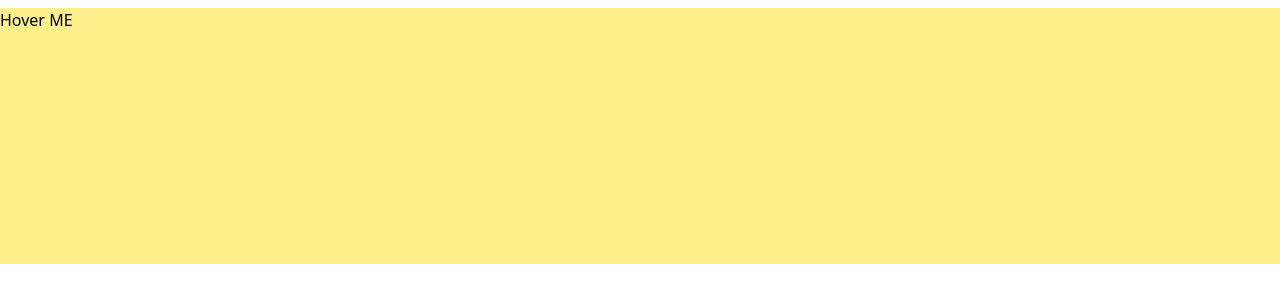
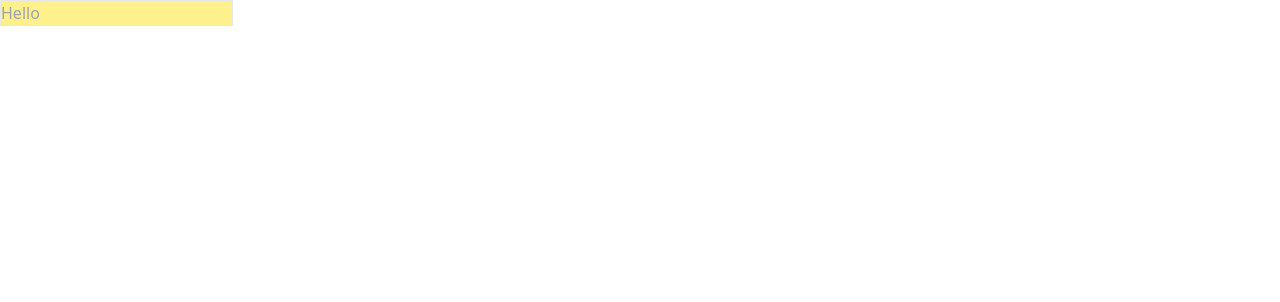
Before and after one commit to soAcademy/workshop-state-and-event, a React (Create React App) app: page / in a window 1280 px wide. Shown: the top 302 px of the page. Built offline with nearby package versions, Linux system fonts and the light colour scheme.

Commit message:
feat:submit workshop

```diff
--- a/src/App.js
+++ b/src/App.js
@@ -2,7 +2,8 @@
 // import Event2 from "./Events/Event2";
 // import Event3 from "./Events/Event3";
 // import Event4 from "./Events/Event4";
-import Event5 from "./Events/Event5";
+// import Event5 from "./Events/Event5";
+import Event6 from "./Events/Event6";
 
 const App = () => {
   return (
@@ -11,7 +12,8 @@ const App = () => {
       {/* <Event2 /> */}
       {/* <Event3 /> */}
       {/* <Event4 /> */}
-      <Event5 />
+      {/* <Event5 /> */}
+      <Event6 />
     </div>
   );
 };
--- /dev/null
+++ b/src/Events/Event6.js
@@ -0,0 +1,13 @@
+import React from "react";
+
+const Event6 = () => {
+  return (
+    <input
+      className="bg-yellow-200 border border-blue"
+      onSelect={() => console.log("Hello 6")}
+      placeholder="Hello"
+    />
+  );
+};
+
+export default Event6;
```
